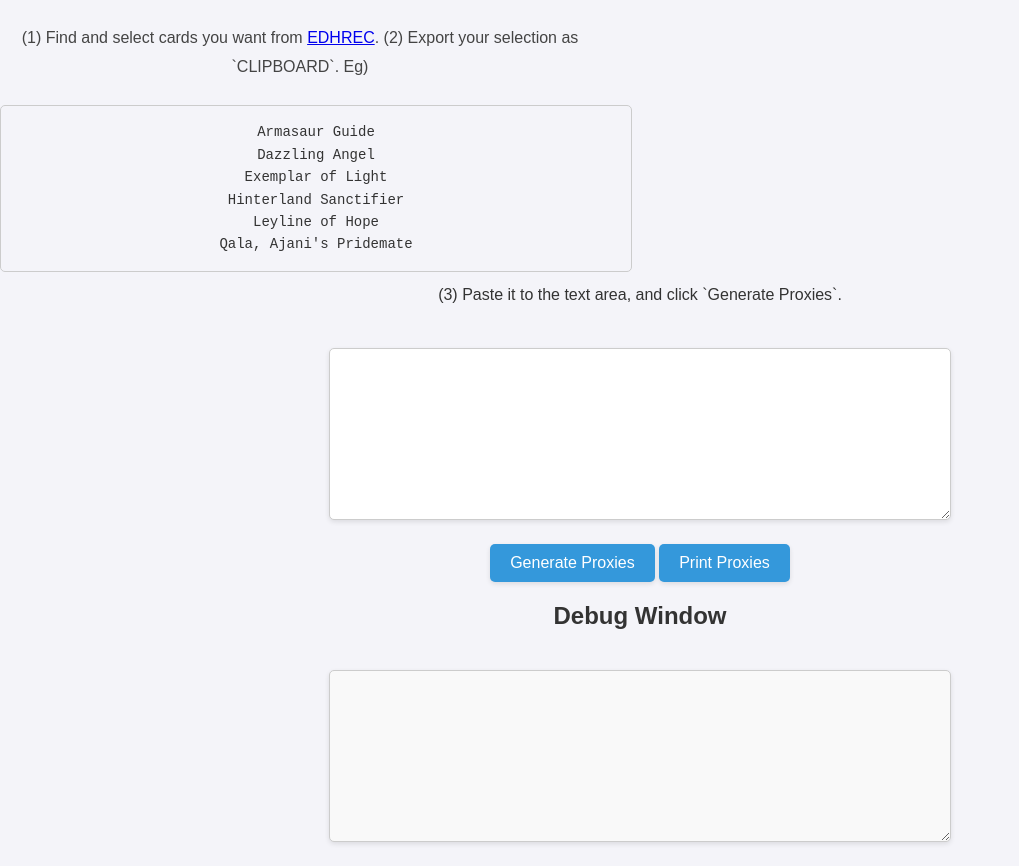
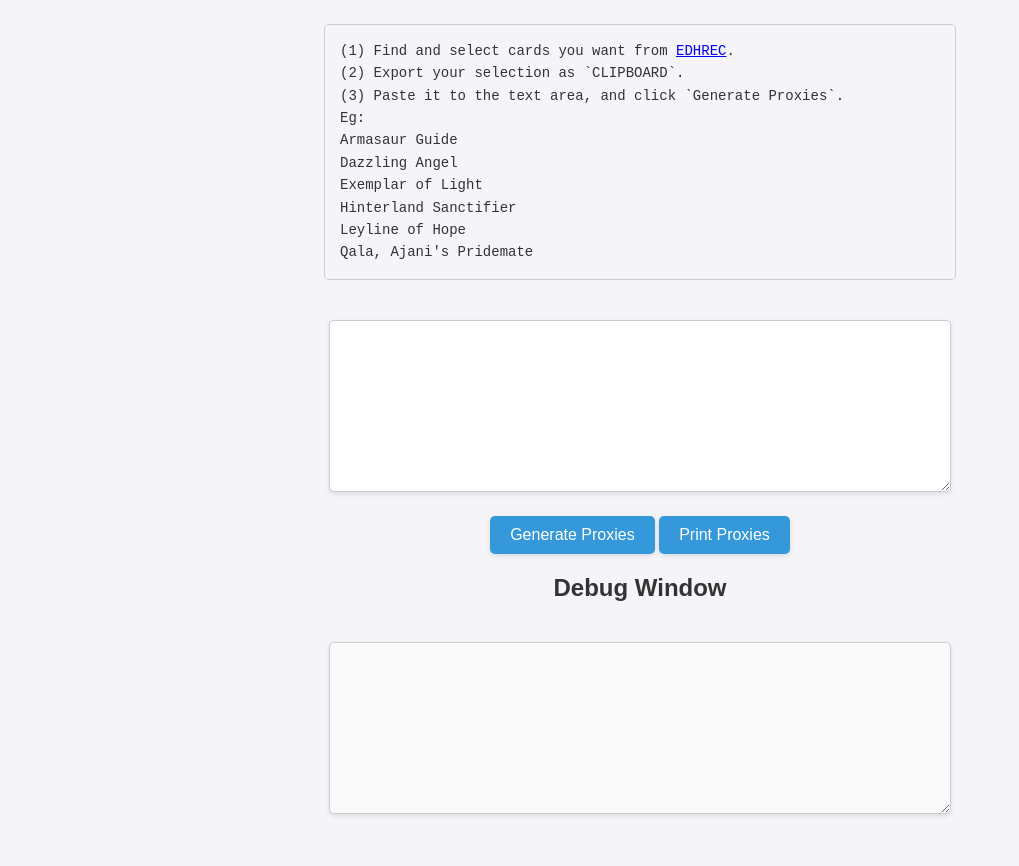
Before and after one commit to Magoja/mtgproxy, a plain HTML site: page index.html in a window 1280 px wide. Shown: the part 68-934 px from the top of the page, without its empty margins (0-1019 px from the left). After the commit the page ends 906 px from the top, so only its background shows below. Drawn offline with Linux system fonts and the light colour scheme.

Commit message:
Fix styles

```diff
--- a/index.html
+++ b/index.html
@@ -11,17 +11,17 @@
 <body>
   <div class="controls">
     <h1>MTG Proxy Printing Tool</h1>
-    <p>
-      (1) Find and select cards you want from <a href="https://edhrec.com">EDHREC</a>. (2) Export your selection as `CLIPBOARD`.
-      Eg)
-    <pre>Armasaur Guide
+    <pre>
+(1) Find and select cards you want from <a href="https://edhrec.com">EDHREC</a>.
+(2) Export your selection as `CLIPBOARD`.
+(3) Paste it to the text area, and click `Generate Proxies`.
+Eg:
+Armasaur Guide
 Dazzling Angel
 Exemplar of Light
 Hinterland Sanctifier
 Leyline of Hope
 Qala, Ajani's Pridemate</pre>
-    (3) Paste it to the text area, and click `Generate Proxies`.
-    </p>
     <textarea id="card-list" placeholder="Enter card names, one per line">
     </textarea><br>
     <button id="generate-proxies">Generate Proxies</button>
--- a/style.css
+++ b/style.css
@@ -100,9 +100,9 @@ pre {
   line-height: 1.6; /* Good line spacing */
   overflow-x: auto; /* Allow horizontal scrolling for long content */
   color: #333; /* Dark gray text color */
-  width: 80%;
   max-width: 600px;
-
+  margin: 20px auto; /* Center the block */
+  text-align: left; /* Keep the text inside left-aligned */
 }
 
 /* Style for <p> */
```
